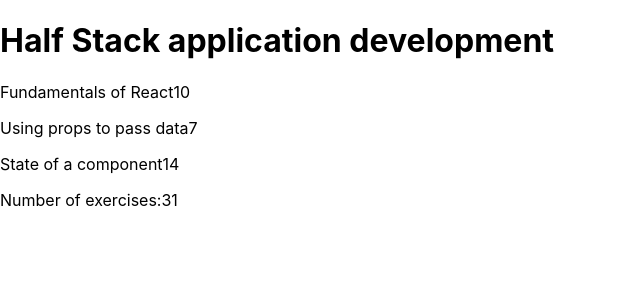
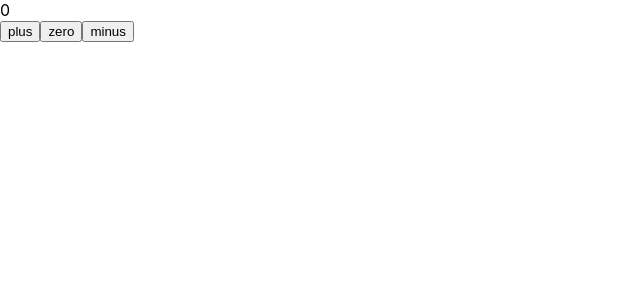
Before and after one commit to lgbrock/fso, a React (Create React App) app in the folder part1/courseinfo/: page / in a window 1280 px wide. Shown: the top 300 px of the page, without its empty margins (0-640 px from the left). Built offline with nearby package versions, Linux system fonts and the light colour scheme; the HTML template or start-up script is replaced by a standard one.

Commit message:
finished part C in first section

```diff
--- a/part1/courseinfo/src/App.js
+++ b/part1/courseinfo/src/App.js
@@ -1,90 +1,35 @@
-import React from 'react';
+import React, { useState } from 'react';
 
-const Header = (props) => {
-	console.log(props);
+const Display = ({ counter }) => <div>{counter}</div>;
+
+const Button = ({ onClick, text }) => <button onClick={onClick}>{text}</button>;
+
+const App = () => {
+	const [counter, setCounter] = useState(0);
+
+	const increaseByOne = () => setCounter(counter + 1);
+	const decreaseByOne = () => setCounter(counter - 1);
+	const setToZero = () => setCounter(0);
+
 	return (
 		<div>
-			<h1>{props.course}</h1>
+			<Display counter={counter} />
+			<Button onClick={increaseByOne} text='plus' />
+			<Button onClick={setToZero} text='zero' />
+			<Button onClick={decreaseByOne} text='minus' />
 		</div>
 	);
 };
 
-const Part = (props) => {
-	console.log(props);
-	return (
-		<div>
-			<p>
-				{props.part}
-				{props.exercises}
-			</p>
-		</div>
-	);
-};
+// const Hello = ({ name, age }) => {
+// 	const bornYear = () => new Date().getFullYear() - age;
 
-const Content = () => {
-	const part1 = 'Fundamentals of React';
-	const part2 = 'Using props to pass data';
-	const part3 = 'State of a component';
-	const exercises1 = 10;
-	const exercises2 = 7;
-	const exercises3 = 14;
-	return (
-		<div>
-			<Part part={part1} exercises={exercises1} />
-			<Part part={part2} exercises={exercises2} />
-			<Part part={part3} exercises={exercises3} />
-		</div>
-	);
-};
-
-const Total = (props) => {
-	return (
-		<div>
-			<p>
-				Number of exercises:
-				{props.exercises1 + props.exercises2 + props.exercises3}
-			</p>
-		</div>
-	);
-};
-
-const App = () => {
-	const course = 'Half Stack application development';
-
-	const part1 = {
-		name: 'Fundamentals of React',
-		exercises: 10,
-	};
-	const part2 = {
-		name: 'Using props to pass data',
-		exercises: 7,
-	};
-	const part3 = {
-		name: 'State of a component',
-		exercises: 14,
-	};
-
-	return (
-		<div>
-			<Header course={course} />
-			<Content />
-			<Total
-				exercises1={part1.exercises}
-				exercises2={part2.exercises}
-				exercises3={part3.exercises}
-			/>
-		</div>
-	);
-};
-
-export default App;
-
-// const Hello = (props) => {
 // 	return (
 // 		<div>
-// 			<h1>
-// 				Hello {props.name}, you are {props.age} years old!
-// 			</h1>
+// 			<p>
+// 				Hello {name}, you are {age} years old
+// 			</p>
+// 			<p>So you were probably born in {bornYear()}</p>
 // 		</div>
 // 	);
 // };
@@ -100,3 +45,84 @@
 // 		</div>
 // 	);
 // };
+
+// const Header = (props) => {
+// 	console.log(props);
+// 	return (
+// 		<div>
+// 			<h1>{props.course}</h1>
+// 		</div>
+// 	);
+// };
+
+// const Part = (props) => {
+// 	console.log(props);
+// 	return (
+// 		<div>
+// 			<p>
+// 				{props.part}
+// 				{props.exercises}
+// 			</p>
+// 		</div>
+// 	);
+// };
+
+// const Content = () => {
+// 	const part1 = 'Fundamentals of React';
+// 	const part2 = 'Using props to pass data';
+// 	const part3 = 'State of a component';
+// 	const exercises1 = 10;
+// 	const exercises2 = 7;
+// 	const exercises3 = 14;
+// 	return (
+// 		<div>
+// 			<Part part={part1} exercises={exercises1} />
+// 			<Part part={part2} exercises={exercises2} />
+// 			<Part part={part3} exercises={exercises3} />
+// 		</div>
+// 	);
+// };
+
+// const Total = (props) => {
+// 	return (
+// 		<div>
+// 			<p>
+// 				Number of exercises:
+// 				{props.exercises1 + props.exercises2 + props.exercises3}
+// 			</p>
+// 		</div>
+// 	);
+// };
+
+// const App = () => {
+// 	const course = 'Half Stack application development';
+// 	const parts = [
+// 		{
+// 			name: 'Fundamentals of React',
+// 			exercises: 10,
+// 		},
+// 		{
+// 			name: 'Using props to pass data',
+// 			exercises: 7,
+// 		},
+// 		{
+// 			name: 'State of a component',
+// 			exercises: 14,
+// 		},
+// 	];
+
+// 	return (
+// 		<div>
+// 			<Header course={course} />
+// 			<Content parts={parts} />
+// 			<Total
+// 				exercises1={parts[0].exercises}
+// 				exercises2={parts[1].exercises}
+// 				exercises3={parts[2].exercises}
+// 			/>
+// 			<Total parts={parts} />
+// 		</div>
+// 	);
+// };
+
+export default App;
```
